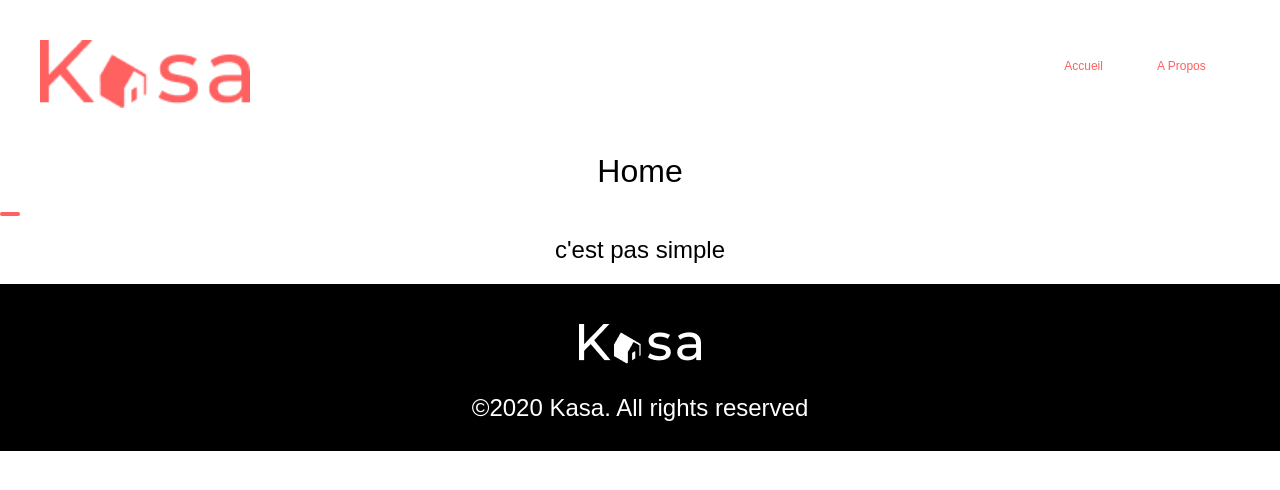
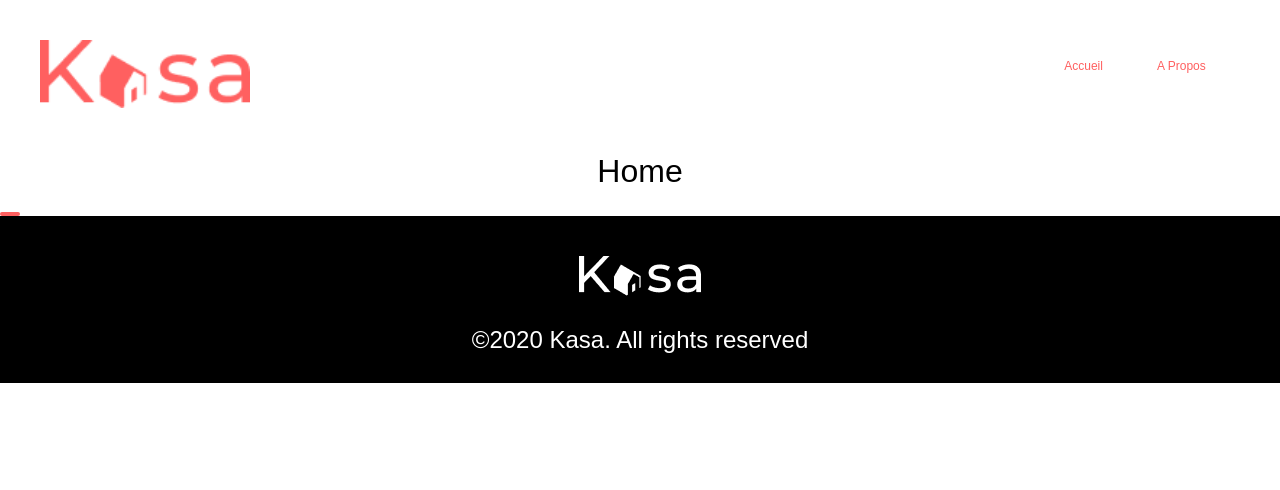
Before and after one commit to Erik-42/openclassrooms_projet_6, a React (Create React App) app: page / in a window 1280 px wide. Shown: the top 490 px of the page. Built offline with nearby package versions, Linux system fonts and the light colour scheme.

Commit message:
SynchroThumb

```diff
--- a/src/Pages/Accueil.jsx
+++ b/src/Pages/Accueil.jsx
@@ -10,7 +10,6 @@ export default function Accueil() {
             <h1>Home</h1>
             <Tag name="tag-name" />
             <Thumb name="Titre de la location" />
-            <h2>c'est pas simple</h2>
         </div>
     )
 }
--- a/src/Style/ComponentsStyle/thumb.css
+++ b/src/Style/ComponentsStyle/thumb.css
@@ -2,6 +2,7 @@
     background: linear-gradient(180deg, rgba(255, 255, 255, 0) 0%, rgba(0, 0, 0, 0.5) 100%);
     color: white;
     padding: 2px 10px;
+    width: 340px;
+    height: 340px;
     border-radius: 10px;
-    width: fit-content;
 }
```
